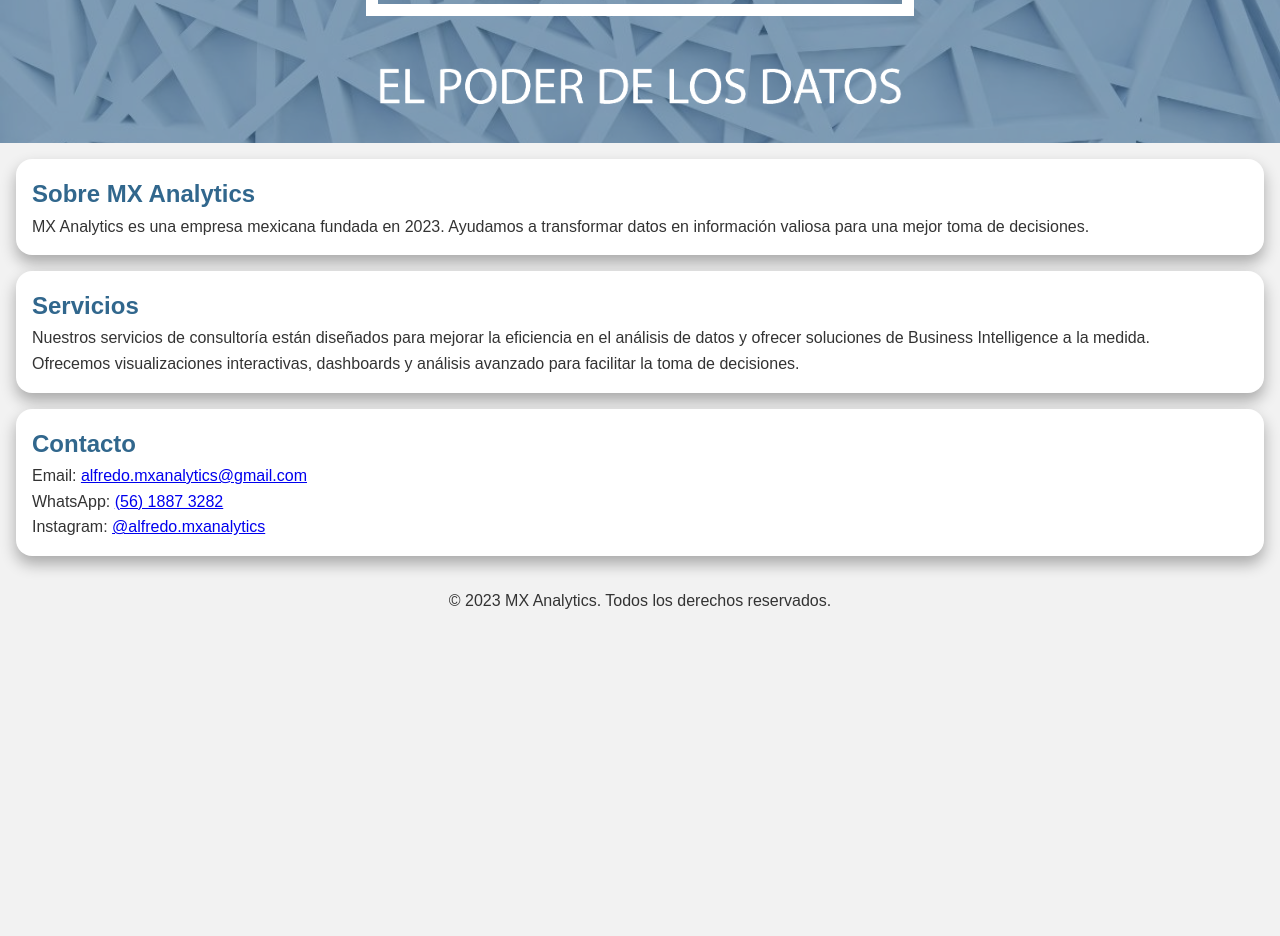
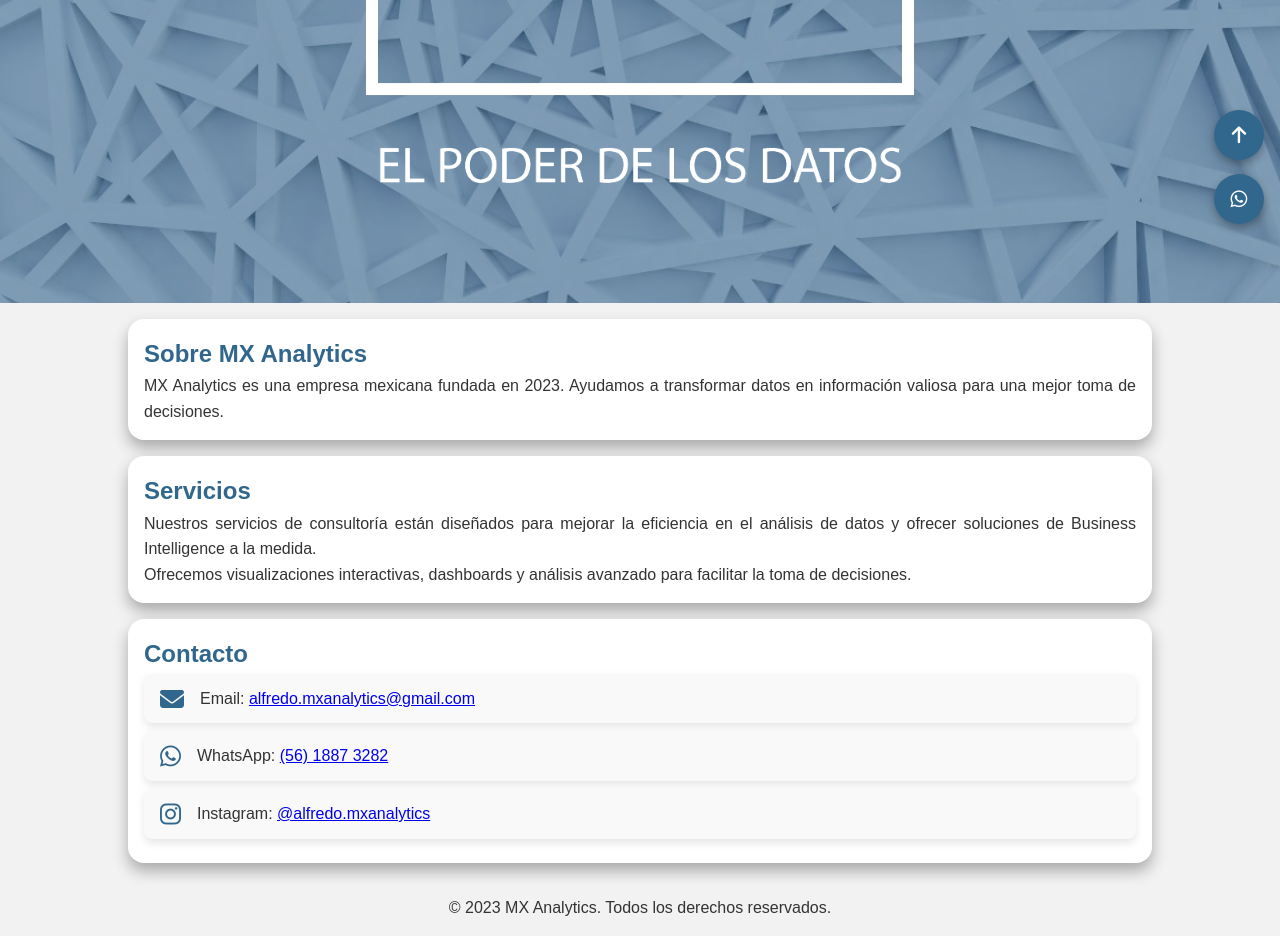
Before and after one commit to mxanalytics/mxanalytics.github.io, a plain HTML site: page index.html in a window 1280 px wide. Shown: the part 560-1496 px from the top of the page. Before the commit the page ends 1189 px from the top, so only its background shows below. Drawn offline with Linux system fonts and the light colour scheme.

Commit message:
Improve layout and add contact cards

```diff
--- a/index.html
+++ b/index.html
@@ -1,12 +1,13 @@
 <!DOCTYPE html>
 <html lang="es">
 <head>
-<meta charset="UTF-8">
-<meta name="viewport" content="width=device-width, initial-scale=1.0">
-<title>MX Analytics - El poder de los datos</title>
-<link rel="stylesheet" href="style.css">
+  <meta charset="UTF-8">
+  <meta name="viewport" content="width=device-width, initial-scale=1.0">
+  <title>MX Analytics - El poder de los datos</title>
+  <link rel="stylesheet" href="style.css">
+  <link rel="stylesheet" href="https://cdnjs.cloudflare.com/ajax/libs/font-awesome/6.4.0/css/all.min.css">
 </head>
-<body>
+<body id="top">
 <header class="header">
   <div class="logo">MX Analytics</div>
   <button class="menu-toggle" aria-label="Menú">
@@ -41,15 +42,31 @@
 
 <section id="contacto" class="card">
   <h2>Contacto</h2>
-  <p>Email: <a href="mailto:alfredo.mxanalytics@gmail.com">alfredo.mxanalytics@gmail.com</a></p>
-  <p>WhatsApp: <a href="https://wa.me/5215618873282">(56) 1887 3282</a></p>
-  <p>Instagram: <a href="https://www.instagram.com/alfredo.mxanalytics/">@alfredo.mxanalytics</a></p>
+  <div class="contact-card">
+    <i class="fa-solid fa-envelope"></i>
+    <span>Email: <a href="mailto:alfredo.mxanalytics@gmail.com">alfredo.mxanalytics@gmail.com</a></span>
+  </div>
+  <div class="contact-card">
+    <i class="fa-brands fa-whatsapp"></i>
+    <span>WhatsApp: <a href="https://wa.me/5215618873282?text=Me%20interesan%20los%20servicios%20de%20MX%20Analytics">(56) 1887 3282</a></span>
+  </div>
+  <div class="contact-card">
+    <i class="fa-brands fa-instagram"></i>
+    <span>Instagram: <a href="https://www.instagram.com/alfredo.mxanalytics/">@alfredo.mxanalytics</a></span>
+  </div>
 </section>
 
 <footer class="footer">
   <p>&copy; 2023 MX Analytics. Todos los derechos reservados.</p>
 </footer>
 
+<a href="#top" class="btn-floating top-btn" aria-label="Volver arriba">
+  <i class="fa-solid fa-arrow-up"></i>
+</a>
+<a href="https://wa.me/5215618873282?text=Me%20interesan%20los%20servicios%20de%20MX%20Analytics" target="_blank" class="btn-floating whatsapp-btn" aria-label="WhatsApp">
+  <i class="fa-brands fa-whatsapp"></i>
+</a>
+
 <script src="script.js"></script>
 </body>
 </html>
--- a/script.js
+++ b/script.js
@@ -13,3 +13,9 @@ document.addEventListener('click', (e) => {
     toggleMenu();
   }
 });
+
+const topBtn = document.querySelector('.top-btn');
+topBtn?.addEventListener('click', (e) => {
+  e.preventDefault();
+  window.scrollTo({ top: 0, behavior: 'smooth' });
+});
--- a/style.css
+++ b/style.css
@@ -59,7 +59,8 @@ h2 {
   align-items: center;
   justify-content: center;
   text-align: center;
-  min-height: 60vh;
+  height: 100vh;
+  width: 100%;
   background: url('fondo.jpg') center/cover no-repeat;
   position: relative;
 }
@@ -81,15 +82,55 @@ h2 {
 
 .card {
   background: #fff;
-  margin: 1rem;
+  margin: 1rem auto;
   padding: 1rem;
   border-radius: 1rem;
   box-shadow: 0 8px 15px rgba(0,0,0,0.3);
+  width: 95%;
 }
+.card p {
+  text-align: justify;
+}
+.contact-card {
+  display: flex;
+  align-items: center;
+  gap: 1rem;
+  background: #f9f9f9;
+  padding: 0.75rem 1rem;
+  border-radius: 0.5rem;
+  margin-bottom: 0.5rem;
+  box-shadow: 0 4px 8px rgba(0,0,0,0.1);
+}
+.contact-card i {
+  font-size: 1.5rem;
+  color: #31678D;
+}
+
+.btn-floating {
+  position: fixed;
+  right: 1rem;
+  width: 50px;
+  height: 50px;
+  display: flex;
+  align-items: center;
+  justify-content: center;
+  background: #31678D;
+  color: #fff;
+  border-radius: 50%;
+  text-decoration: none;
+  box-shadow: 0 4px 8px rgba(0,0,0,0.3);
+  z-index: 1000;
+}
+.btn-floating i {
+  font-size: 1.2rem;
+}
+.top-btn { bottom: 5rem; }
+.whatsapp-btn { bottom: 1rem; }
 .footer {
   text-align: center;
   padding: 1rem;
 }
 @media (min-width: 768px) {
   .nav { width: 40%; }
+  .card { width: 80%; }
 }
```
